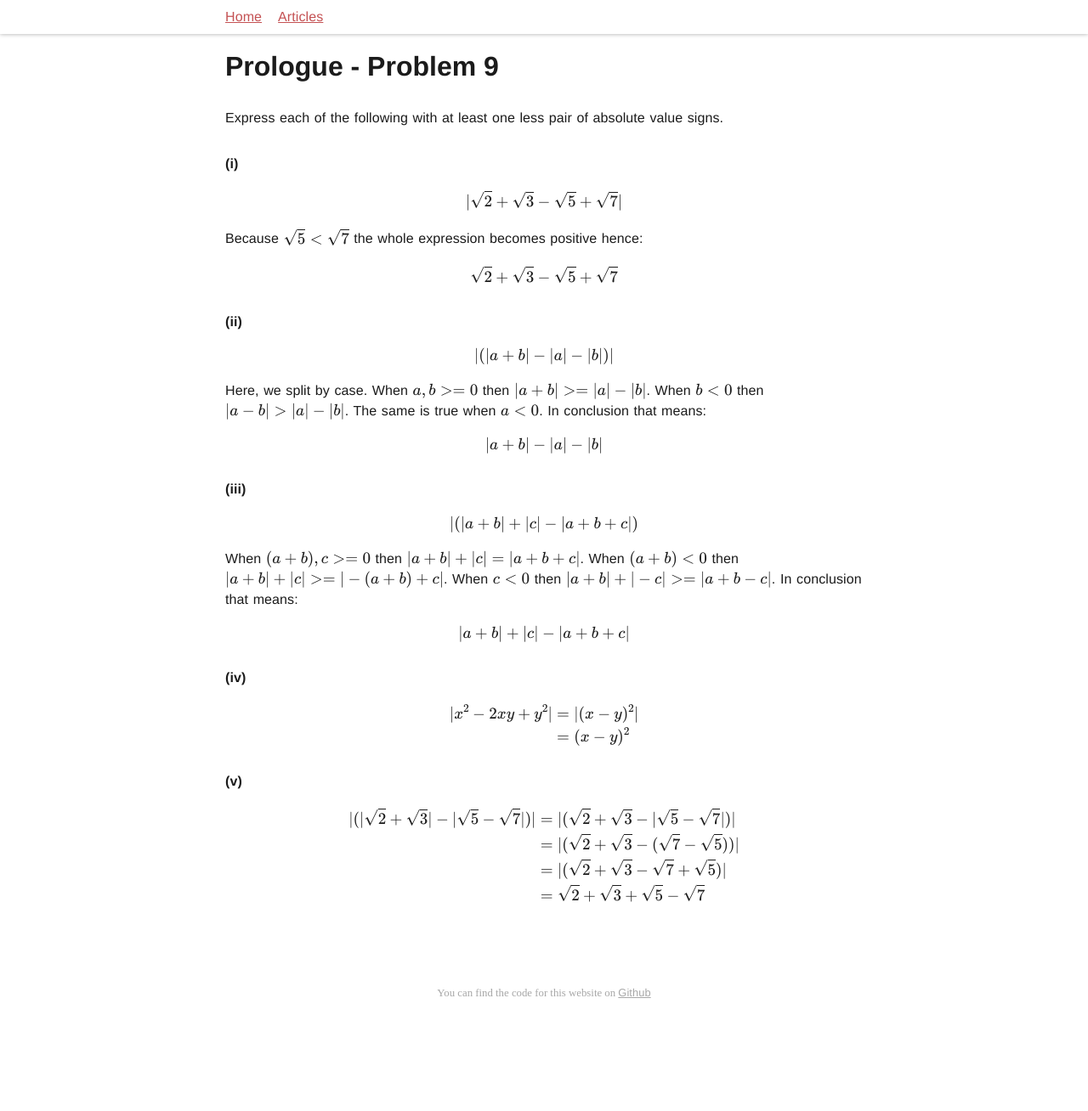
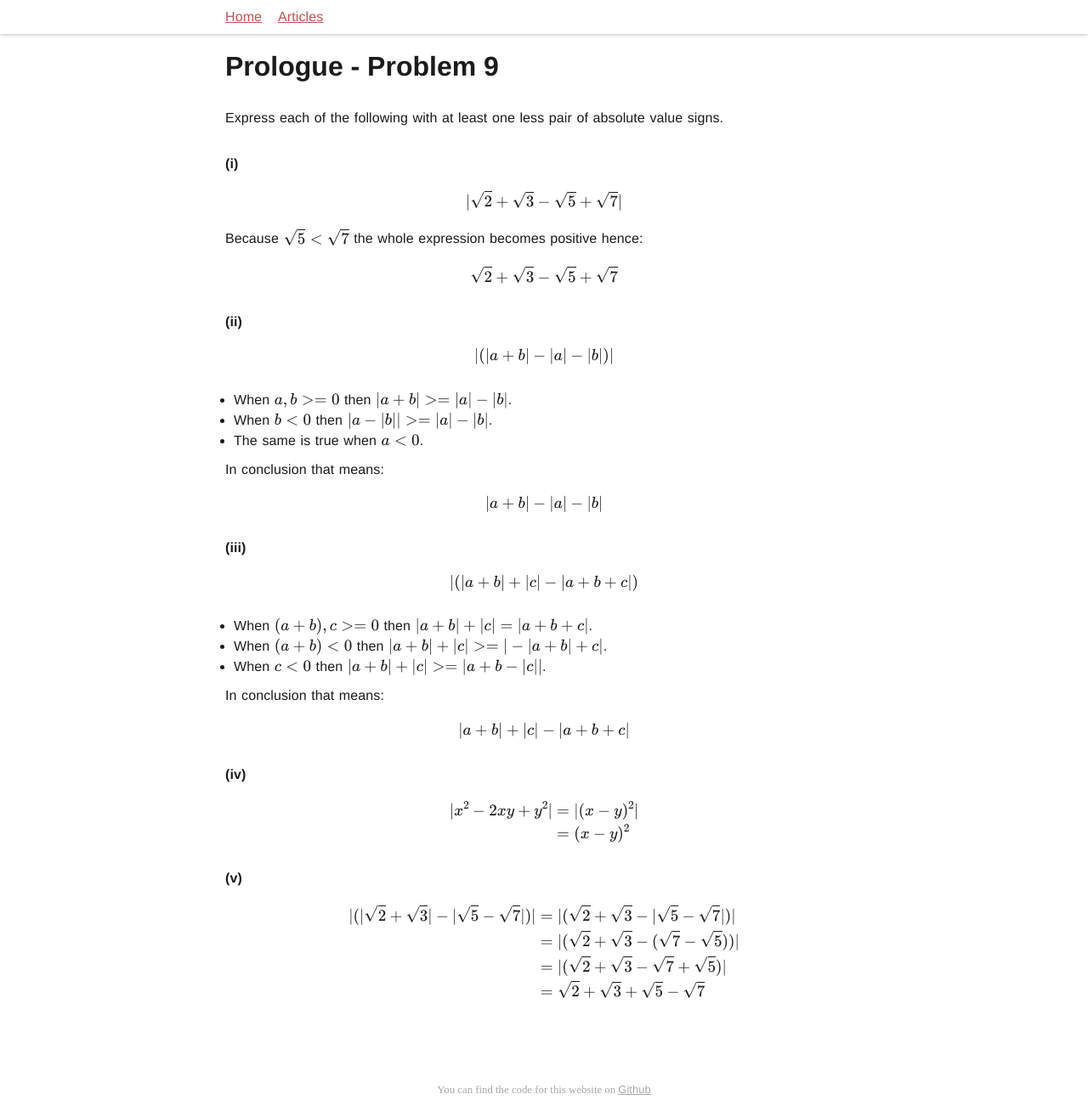
Before and after one commit to pheymann/paulheymann-website, a Jekyll site: the page built from _posts/spivak-calculus-solutions/2022-09-03-prologue-problem-09.md, in a window 1280 px wide. Shown: the whole page at 85% size. Built offline with Jekyll 4.4.1, drawn with Linux system fonts in a browser that asks for light colours; before the commit the page ends 1194 px from its top, so only the background shows below that.

Commit message:
calculus:ref: rename files for correct order

```diff
--- a/_posts/spivak-calculus-solutions/2022-09-03-prologue-problem-9.md
+++ b/_posts/spivak-calculus-solutions/2022-09-03-prologue-problem-09.md
@@ -39,9 +39,14 @@ Express each of the following with at least one less pair of absolute value sign
       |(|a + b| - |a| - |b|)| \\
     \end{align*}
   \]
-
-  Here, we split by case. When $a, b >= 0$ then $|a + b| >= |a| - |b|$. When $b < 0$ then $|a - b| > |a| - |b|$. The
-  same is true when $a < 0$. In conclusion that means:
+</p>
+<ul>
+  <li>When $a, b >= 0$ then $|a + b| >= |a| - |b|$.</li>
+  <li>When $b < 0$ then $|a - |b|| >= |a| - |b|$.</li>
+  <li>The same is true when $a < 0$.</li>
+</ul>
+ <p>
+  In conclusion that means:
 
   \[
     \begin{align*}
@@ -60,9 +65,14 @@ Express each of the following with at least one less pair of absolute value sign
       |(|a + b| + |c| - |a + b + c|) \\
     \end{align*}
   \]
-
-  When $(a + b), c >= 0$ then $|a + b| + |c| = |a + b + c|$. When $(a + b) < 0$ then $|a + b| + |c| >= |-(a + b) + c|$. When
-  $c < 0$ then $|a + b| + |-c| >= |a + b - c|$. In conclusion that means:
+</p>
+<ul>
+  <li>When $(a + b), c >= 0$ then $|a + b| + |c| = |a + b + c|$.</li>
+  <li>When $(a + b) < 0$ then $|a + b| + |c| >= |-|a + b| + c|$.</li>
+  <li>When $c < 0$ then $|a + b| + |c| >= |a + b - |c||$.</li>
+</ul>
+ <p>
+  In conclusion that means:
 
   \[
     \begin{align*}
```
Also changed, not shown: _posts/spivak-calculus-solutions/2022-08-02-prologue-problem-1.md (deleted, +0 -126 lines), _posts/spivak-calculus-solutions/2022-09-03-prologue-problem-10.md (added, +75 -0 lines), _posts/spivak-calculus-solutions/2022-08-03-prologue-problem-02.md (renamed from _posts/spivak-calculus-solutions/2022-08-03-prologue-problem-2.md), _posts/spivak-calculus-solutions/2022-08-03-prologue-problem-03.md (renamed from _posts/spivak-calculus-solutions/2022-08-03-prologue-problem-3.md), _posts/spivak-calculus-solutions/2022-08-07-prologue-problem-04.md (renamed from _posts/spivak-calculus-solutions/2022-08-07-prologue-problem-4.md), _posts/spivak-calculus-solutions/2022-09-02-prologue-problem-05.md (renamed from _posts/spivak-calculus-solutions/2022-09-02-prologue-problem-5.md).
